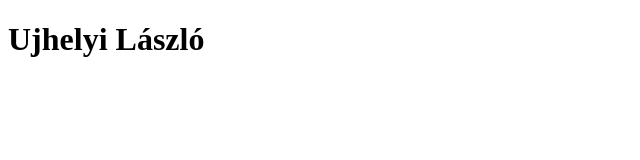
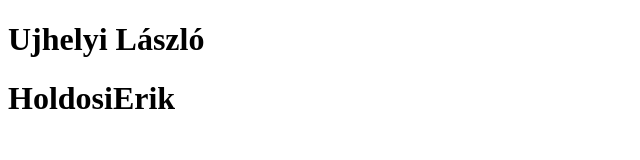
Before and after one commit to ujhelyi-laszlo/10D_proba, a plain HTML site: page index.html in a window 1280 px wide. Shown: the whole page, without its empty margins (0-640 px from the left). Drawn offline with Linux system fonts and the light colour scheme.

Commit message:
Erik proba

```diff
--- a/index.html
+++ b/index.html
@@ -7,5 +7,6 @@
 </head>
 <body>
     <h1>Ujhelyi László</h1>
+    <h1>HoldosiErik</h1>
 </body>
 </html>
```
